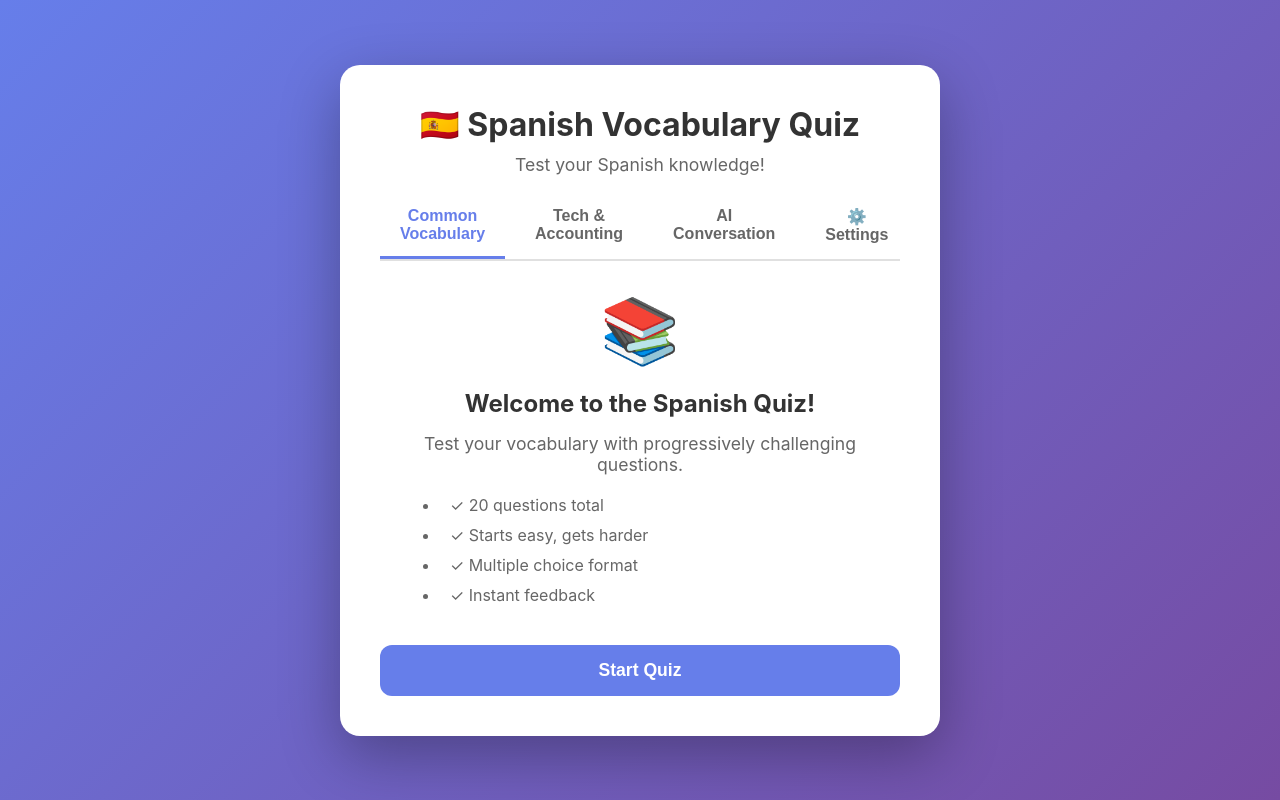
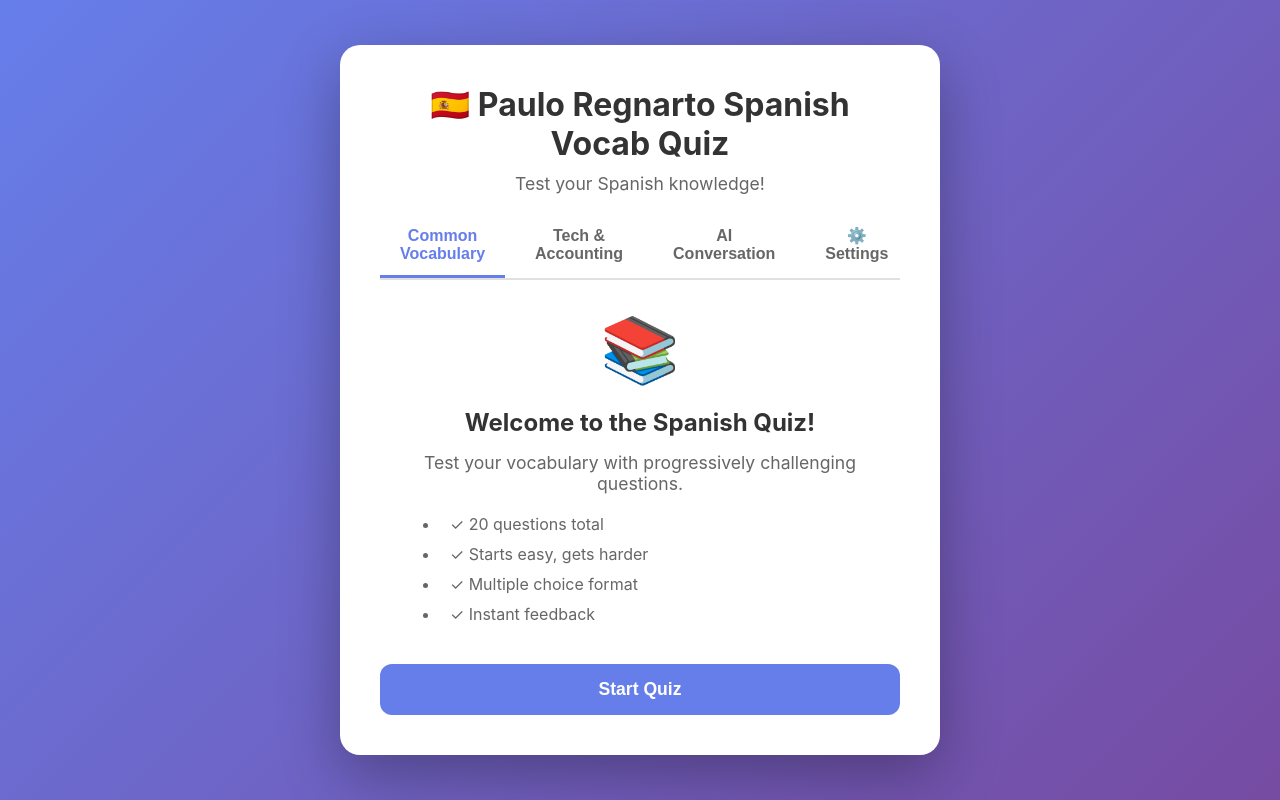
Before and after one commit to paulregnart/spanish-vocabulary-quiz, a plain HTML site: page index.html in a window 1280 px wide. Drawn offline with Linux system fonts and the light colour scheme.

Commit message:
Update title to Paulo Regnarto Spanish Vocab Quiz

```diff
--- a/index.html
+++ b/index.html
@@ -3,7 +3,7 @@
 <head>
     <meta charset="UTF-8">
     <meta name="viewport" content="width=device-width, initial-scale=1.0">
-    <title>Spanish Vocabulary Quiz</title>
+    <title>Paulo Regnarto Spanish Vocab Quiz</title>
     <style>
         * {
             margin: 0;
@@ -450,7 +450,7 @@
 </head>
 <body>
     <div class="container">
-        <h1>🇪🇸 Spanish Vocabulary Quiz</h1>
+        <h1>🇪🇸 Paulo Regnarto Spanish Vocab Quiz</h1>
         <p class="subtitle">Test your Spanish knowledge!</p>
 
         <!-- Tab Navigation -->
```
